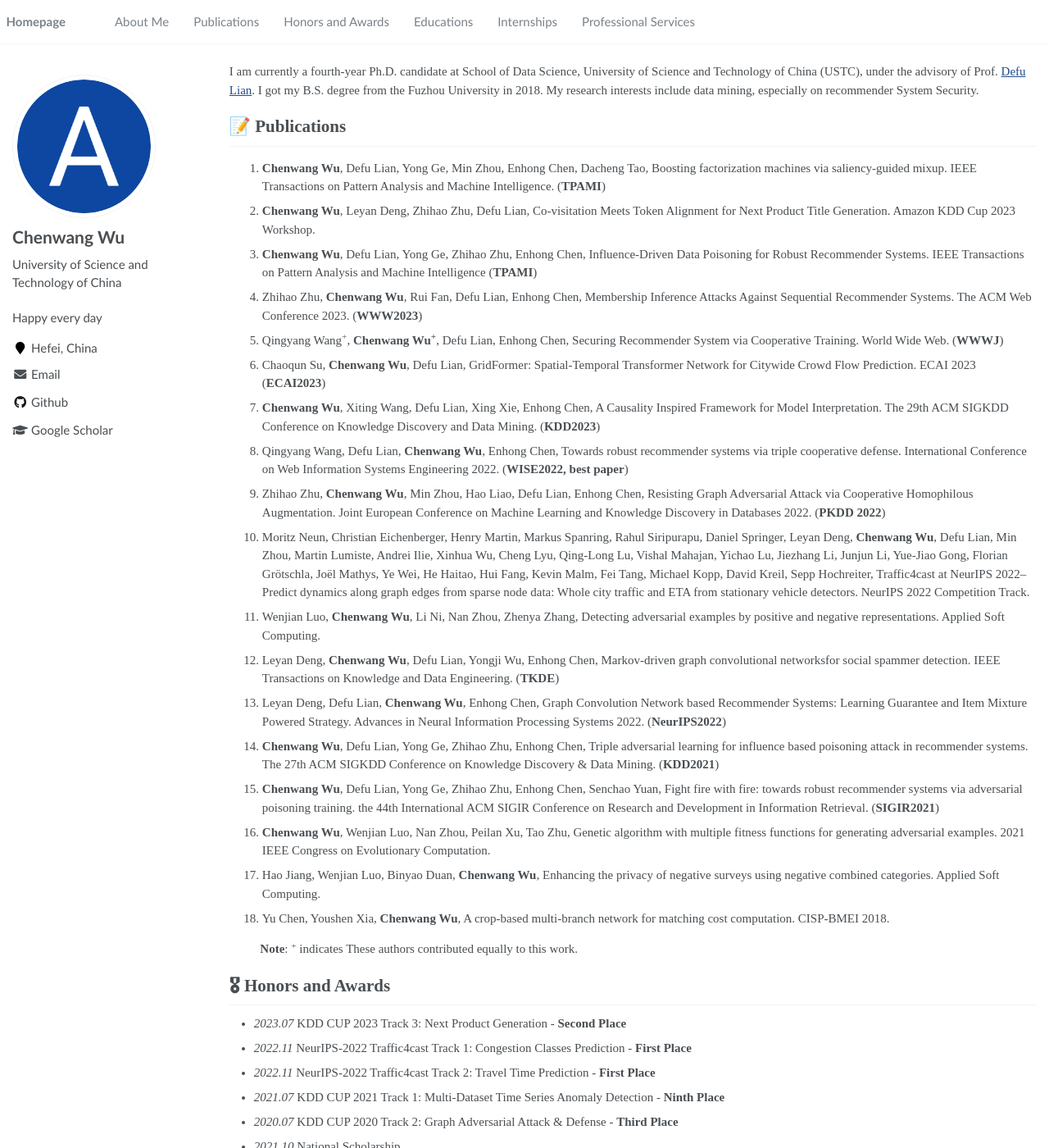
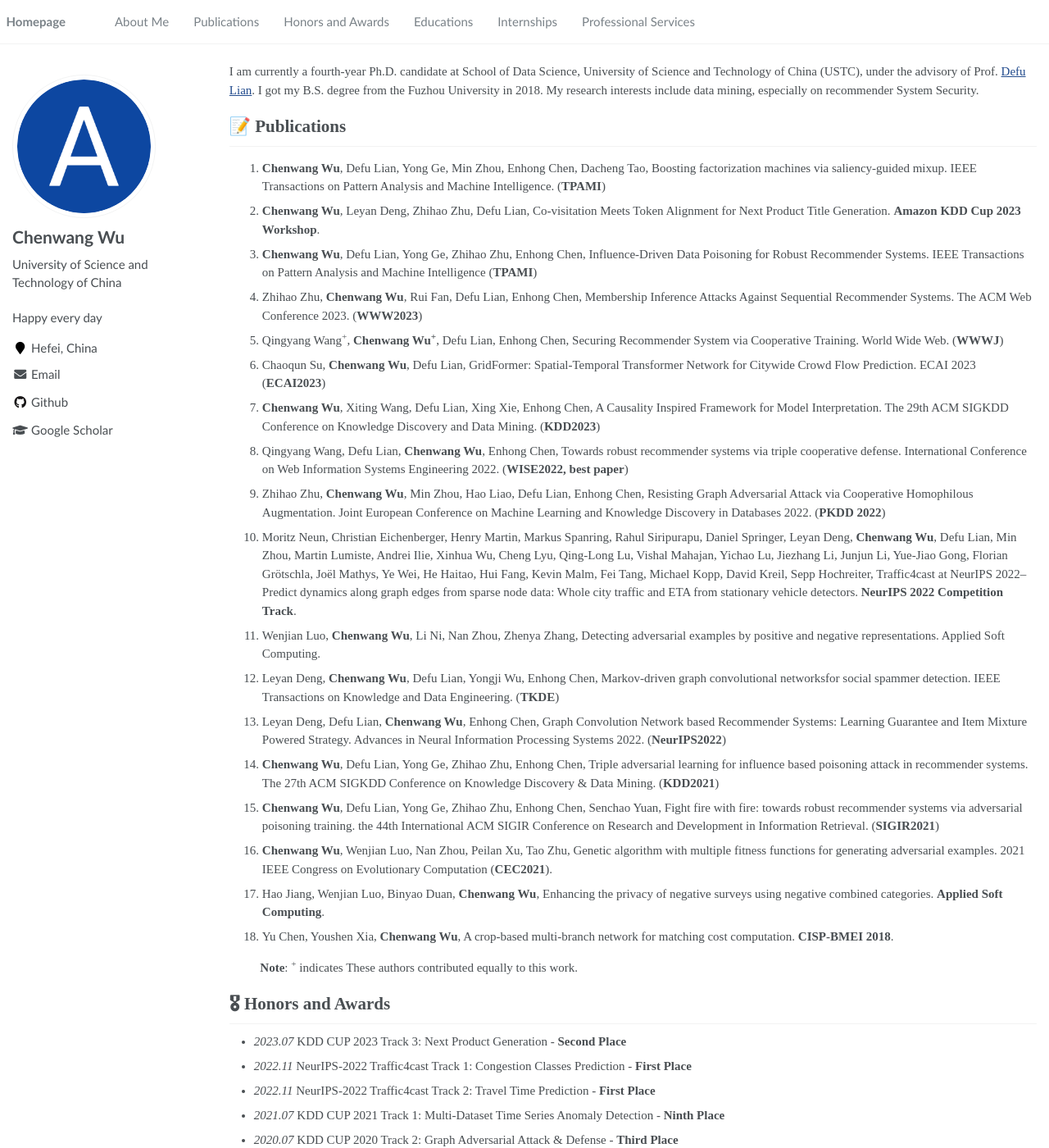
Before and after one commit to Daftstone/Daftstone.github.io, a Jekyll site: the page built from _pages/about.md, in a window 1280 px wide and 1400 px high. Shown: the whole window at 82% size. Built offline with Jekyll 4.4.1, drawn with Linux system fonts in a browser that asks for light colours.

Commit message:
Update about.md

```diff
--- a/_pages/about.md
+++ b/_pages/about.md
@@ -26,7 +26,7 @@ My research interests include data mining, especially on recommender System Secu
 
 # 📝 Publications
 1. **Chenwang Wu**, Defu Lian, Yong Ge, Min Zhou, Enhong Chen, Dacheng Tao, Boosting factorization machines via saliency-guided mixup. IEEE Transactions on Pattern Analysis and Machine Intelligence. (**TPAMI**)
-5. **Chenwang Wu**, Leyan Deng, Zhihao Zhu, Defu Lian, Co-visitation Meets Token Alignment for Next Product Title Generation. Amazon KDD Cup 2023 Workshop.
+5. **Chenwang Wu**, Leyan Deng, Zhihao Zhu, Defu Lian, Co-visitation Meets Token Alignment for Next Product Title Generation. **Amazon KDD Cup 2023 Workshop**.
 7. **Chenwang Wu**, Defu Lian, Yong Ge, Zhihao Zhu, Enhong Chen, Influence-Driven Data Poisoning for Robust Recommender Systems. IEEE Transactions on Pattern Analysis and Machine Intelligence (**TPAMI**)
 8. Zhihao Zhu, **Chenwang Wu**, Rui Fan, Defu Lian, Enhong Chen, Membership Inference Attacks Against Sequential Recommender Systems. The ACM Web Conference 2023. (**WWW2023**)
 9. Qingyang Wang<sup>+</sup>, **Chenwang Wu<sup>+</sup>**, Defu Lian, Enhong Chen, Securing Recommender System via Cooperative Training. World Wide Web. (**WWWJ**)
@@ -34,15 +34,15 @@ My research interests include data mining, especially on recommender System Secu
 11. **Chenwang Wu**, Xiting Wang, Defu Lian, Xing Xie, Enhong Chen, A Causality Inspired Framework for Model Interpretation. The 29th ACM SIGKDD Conference on Knowledge Discovery and Data Mining. (**KDD2023**)
 12. Qingyang Wang, Defu Lian, **Chenwang Wu**, Enhong Chen, Towards robust recommender systems via triple cooperative defense. International Conference on Web Information Systems Engineering 2022. (**WISE2022, best paper**)
 14. Zhihao Zhu, **Chenwang Wu**, Min Zhou, Hao Liao, Defu Lian, Enhong Chen, Resisting Graph Adversarial Attack via Cooperative Homophilous Augmentation. Joint European Conference on Machine Learning and Knowledge Discovery in Databases 2022. (**PKDD 2022**)
-15. Moritz Neun, Christian Eichenberger, Henry Martin, Markus Spanring, Rahul Siripurapu, Daniel Springer, Leyan Deng, **Chenwang Wu**, Defu Lian, Min Zhou, Martin Lumiste, Andrei Ilie, Xinhua Wu, Cheng Lyu, Qing-Long Lu, Vishal Mahajan, Yichao Lu, Jiezhang Li, Junjun Li, Yue-Jiao Gong, Florian Grötschla, Joël Mathys, Ye Wei, He Haitao, Hui Fang, Kevin Malm, Fei Tang, Michael Kopp, David Kreil, Sepp Hochreiter, Traffic4cast at NeurIPS 2022–Predict dynamics along graph edges from sparse node data: Whole city traffic and ETA from stationary vehicle detectors. NeurIPS 2022 Competition Track.
+15. Moritz Neun, Christian Eichenberger, Henry Martin, Markus Spanring, Rahul Siripurapu, Daniel Springer, Leyan Deng, **Chenwang Wu**, Defu Lian, Min Zhou, Martin Lumiste, Andrei Ilie, Xinhua Wu, Cheng Lyu, Qing-Long Lu, Vishal Mahajan, Yichao Lu, Jiezhang Li, Junjun Li, Yue-Jiao Gong, Florian Grötschla, Joël Mathys, Ye Wei, He Haitao, Hui Fang, Kevin Malm, Fei Tang, Michael Kopp, David Kreil, Sepp Hochreiter, Traffic4cast at NeurIPS 2022–Predict dynamics along graph edges from sparse node data: Whole city traffic and ETA from stationary vehicle detectors. **NeurIPS 2022 Competition Track**.
 16. Wenjian Luo, **Chenwang Wu**, Li Ni, Nan Zhou, Zhenya Zhang, Detecting adversarial examples by positive and negative representations. Applied Soft Computing.
 17. Leyan Deng, **Chenwang Wu**, Defu Lian, Yongji Wu, Enhong Chen, Markov-driven graph convolutional networksfor social spammer detection. IEEE Transactions on Knowledge and Data Engineering. (**TKDE**)
 18. Leyan Deng, Defu Lian, **Chenwang Wu**, Enhong Chen, Graph Convolution Network based Recommender Systems: Learning Guarantee and Item Mixture Powered Strategy. Advances in Neural Information Processing Systems 2022. (**NeurIPS2022**)
 19. **Chenwang Wu**, Defu Lian, Yong Ge, Zhihao Zhu, Enhong Chen, Triple adversarial learning for influence based poisoning attack in recommender systems. The 27th ACM SIGKDD Conference on Knowledge Discovery & Data Mining. (**KDD2021**)
 20. **Chenwang Wu**, Defu Lian, Yong Ge, Zhihao Zhu, Enhong Chen, Senchao Yuan, Fight fire with fire: towards robust recommender systems via adversarial poisoning training. the 44th International ACM SIGIR Conference on Research and Development in Information Retrieval. (**SIGIR2021**)
-21. **Chenwang Wu**, Wenjian Luo, Nan Zhou, Peilan Xu, Tao Zhu, Genetic algorithm with multiple fitness functions for generating adversarial examples. 2021 IEEE Congress on Evolutionary Computation.
-22. Hao Jiang, Wenjian Luo, Binyao Duan, **Chenwang Wu**, Enhancing the privacy of negative surveys using negative combined categories. Applied Soft Computing.
-24. Yu Chen, Youshen Xia, **Chenwang Wu**, A crop-based multi-branch network for matching cost computation. CISP-BMEI 2018.
+21. **Chenwang Wu**, Wenjian Luo, Nan Zhou, Peilan Xu, Tao Zhu, Genetic algorithm with multiple fitness functions for generating adversarial examples. 2021 IEEE Congress on Evolutionary Computation (**CEC2021**).
+22. Hao Jiang, Wenjian Luo, Binyao Duan, **Chenwang Wu**, Enhancing the privacy of negative surveys using negative combined categories. **Applied Soft Computing**.
+24. Yu Chen, Youshen Xia, **Chenwang Wu**, A crop-based multi-branch network for matching cost computation. **CISP-BMEI 2018**.
 
 &emsp; &emsp; **Note**: <sup>+</sup> indicates These authors contributed equally to this work.
 
```
